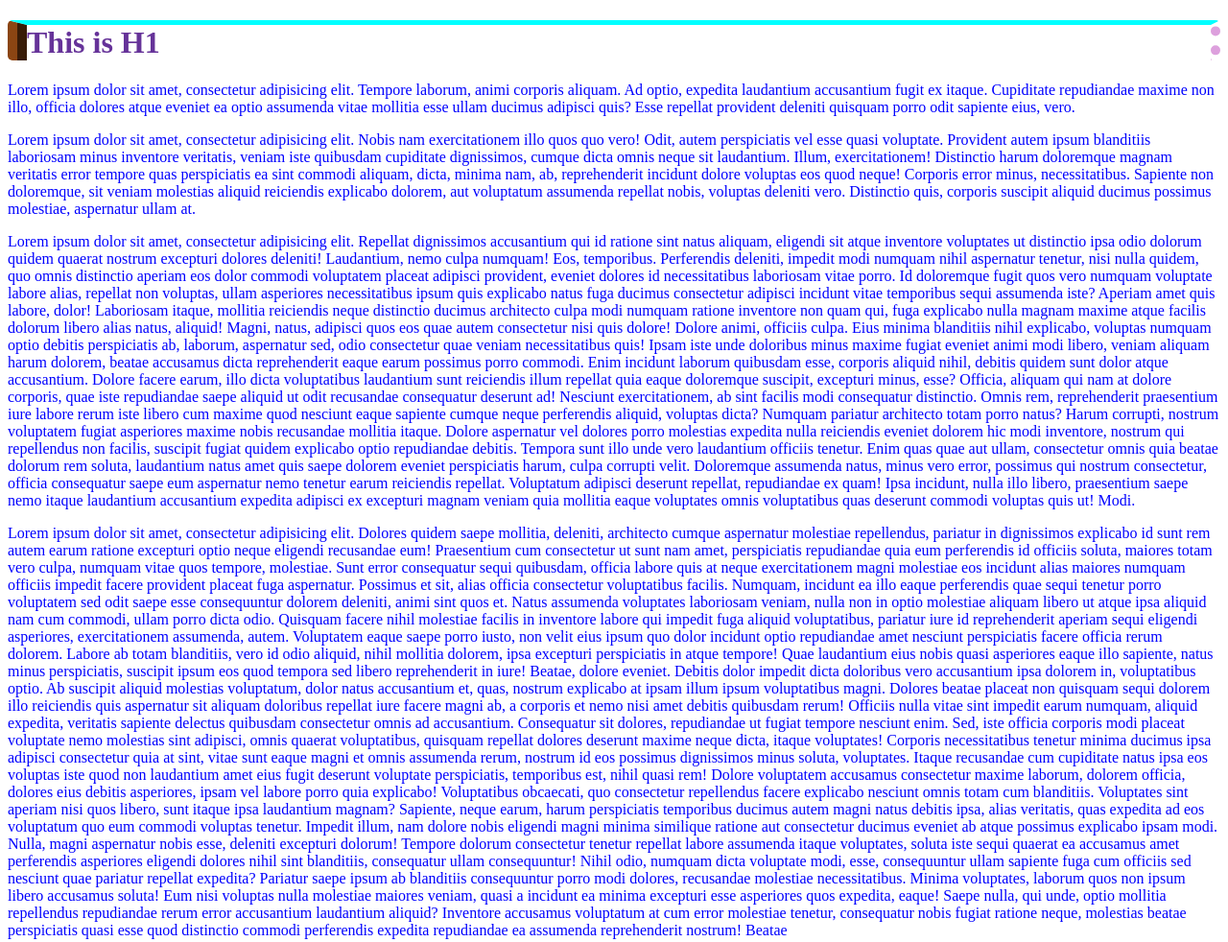
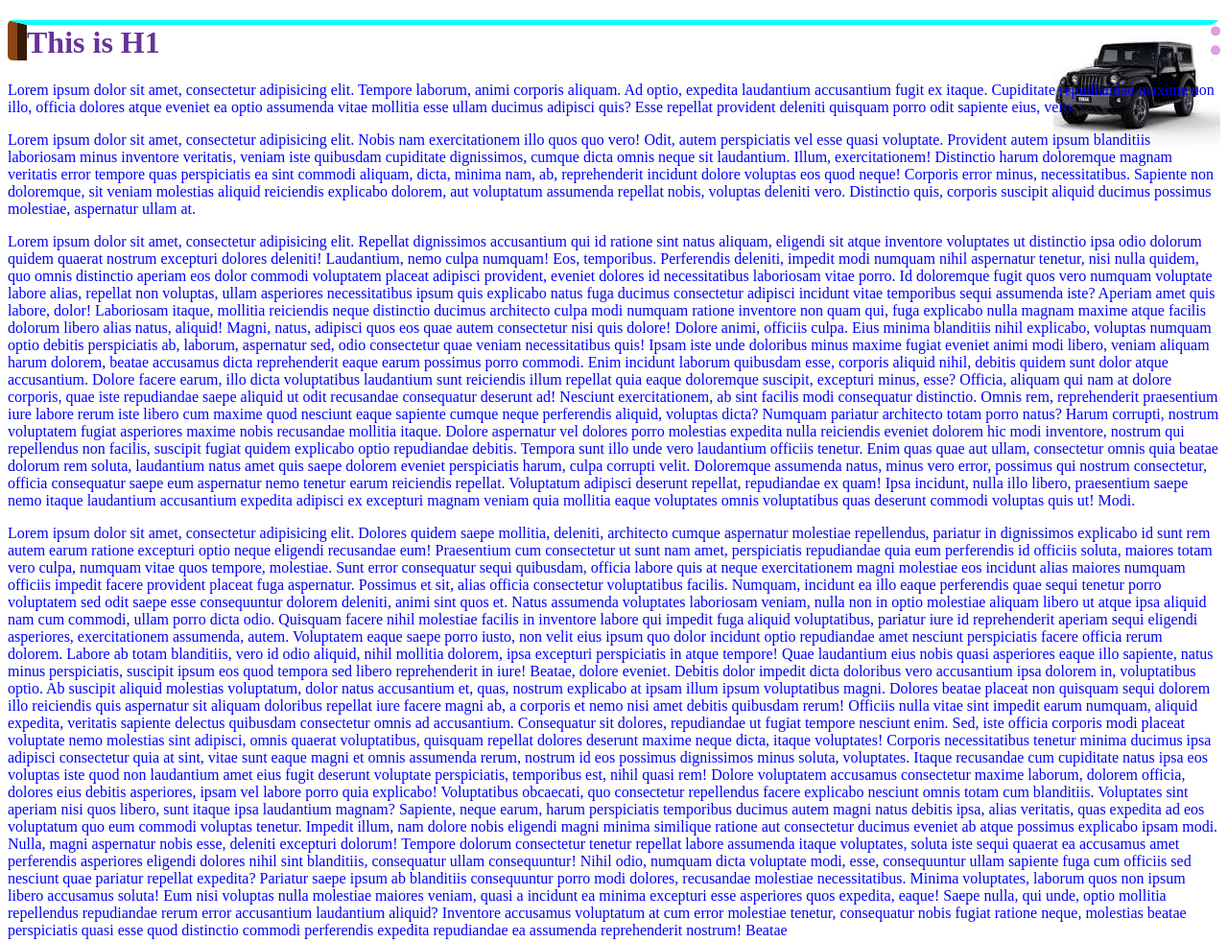
Before and after one commit to fairozmumtaheen01/WB2302036_Performance09, a plain HTML site: page index.html in a window 1280 px wide. Shown: the top 982 px of the page at 96% size. Drawn offline with Linux system fonts and the light colour scheme.

Commit message:
style.css

```diff
--- a/style.css
+++ b/style.css
@@ -20,7 +20,7 @@ p{
 }*/
 .class1{
     background: fixed #fff
-        url("images/car.jpg") no-repeat right top;
+        url("car.jpg") no-repeat right top;
 }
 .class1 p{
     color: blue;
```
